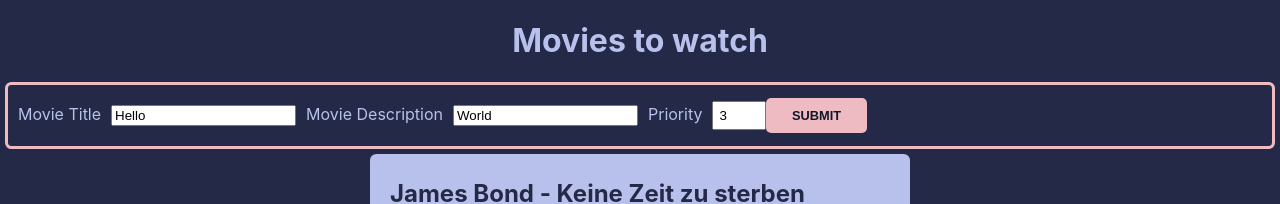
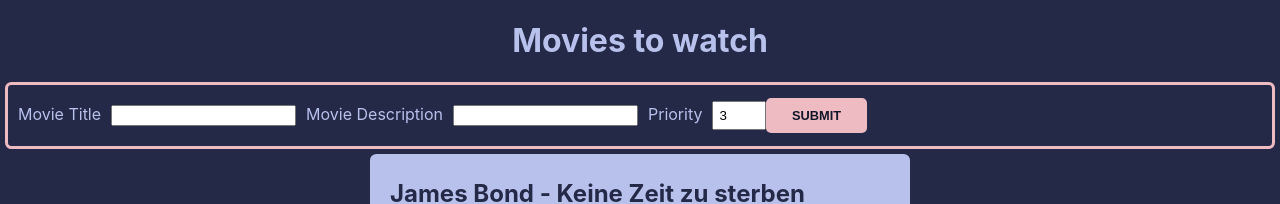
Before and after one commit to julialoeschel/React-Movie-App, a React (Vite) app: page / in a window 1280 px wide. Shown: the top 204 px of the page. Built offline with nearby package versions, Linux system fonts and the light colour scheme.

Commit message:
Fix issues with priority

```diff
--- a/src/app/components/Cards/Cards.tsx
+++ b/src/app/components/Cards/Cards.tsx
@@ -20,7 +20,7 @@ function Cards({
     <li className={styles.cards}>
       <h2>{movieTitle}</h2>
       <p>{movieDescription}</p>
-      <Priority priority={moviePriority} />
+      <Priority priority={moviePriority} setPriority={null} />
       <Checkbox movieWatched={movieWatched} />
     </li>
   );
--- a/src/app/components/Checkbox/Checkbox.tsx
+++ b/src/app/components/Checkbox/Checkbox.tsx
@@ -6,7 +6,6 @@ type CheckboxProps = {
 };
 
 function Checkbox({ movieWatched }: CheckboxProps): JSX.Element {
-  console.log({ movieWatched });
   return (
     <label className={styles.checkbox} aria-label="watched">
       Watched
--- a/src/app/components/Form/Form.tsx
+++ b/src/app/components/Form/Form.tsx
@@ -14,8 +14,8 @@ type FormProps = {
 };
 
 function Form({ onSubmit }: FormProps): JSX.Element {
-  const [title, setTitle] = useState('Hello');
-  const [description, setDescription] = useState('World');
+  const [title, setTitle] = useState('');
+  const [description, setDescription] = useState('');
   const [priority, setPriority] = useState(3);
 
   function handleSubmit(event: React.FormEvent<HTMLFormElement>) {
--- a/src/app/components/Priority/Priority.tsx
+++ b/src/app/components/Priority/Priority.tsx
@@ -3,7 +3,7 @@ import styles from './Priority.module.css';
 
 type PriorityProps = {
   priority: number;
-  setPriority: Function;
+  setPriority: any;
 };
 
 function Priority({ priority, setPriority }: PriorityProps): JSX.Element {
--- a/src/app/components/Textinput/Textinput.tsx
+++ b/src/app/components/Textinput/Textinput.tsx
@@ -1,4 +1,4 @@
-import React, { useState } from 'react';
+import React from 'react';
 import styles from './Textinput.module.css';
 
 type TextinputProps = {
```
